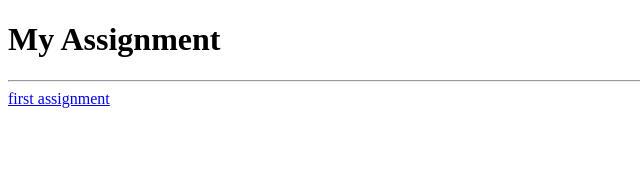
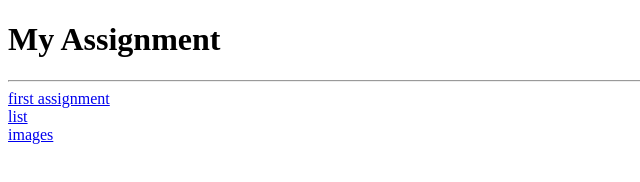
Before and after one commit to vishal913781/fullstack, a plain HTML site: page index.html in a window 1280 px wide. Shown: the full height of the page, 0-640 px from the left. Drawn offline with Linux system fonts and the light colour scheme.

Commit message:
Add files via upload

```diff
--- a/index.html
+++ b/index.html
@@ -4,11 +4,14 @@
     <meta charset="UTF-8">
     <meta name="viewport" content="width=device-width, initial-scale=1.0">
     <title>Document</title>
+    <link rel="icon" href="img/favicon.ico">
 </head>
 <body>
     <h1>My Assignment</h1>
     <hr>
-    <a href="assignment 1.html"> first assignment</a>
+    <a href="assignment 1.html"> first assignment</a><br>
+    <a href="assignmet list.html"> list</a><br>
+    <a href="image.html"> images</a><br>
 
 
 </body>
```
